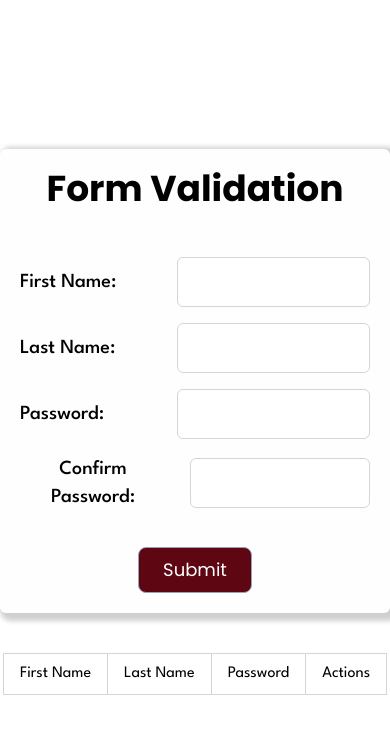
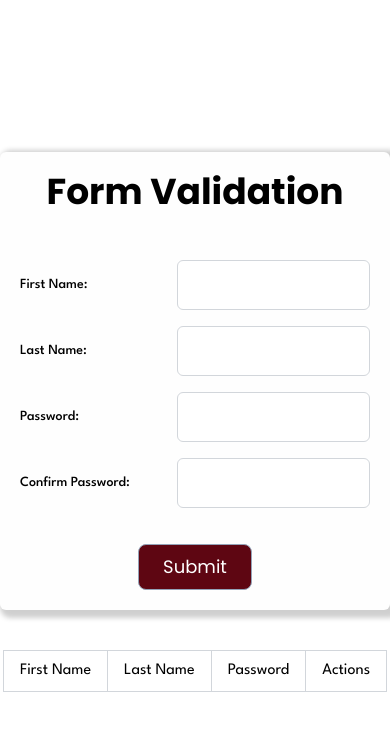
Before and after one commit to Sandeep-508/useForm, a React (Create React App) app: page / in a window 390 px wide. Shown: the top 734 px of the page. Built offline with nearby package versions, Linux system fonts and the light colour scheme; a web font is replaced by a local one.

Commit message:
added changes in layout

```diff
--- a/src/components/RegistrationForm.jsx
+++ b/src/components/RegistrationForm.jsx
@@ -22,8 +22,8 @@ const FormWithTable = () => {
         <div className="flex items-center justify-center min-h-screen flex-col">
             <form onSubmit={handleSubmit(onSubmit)} className="flex bg-[#FEFEFE] shadow-box max-w-[700px] mx-auto p-5 rounded-md items-center gap-4 justify-center flex-col w-full">
                 <h2 className="mb-8 text-4xl font-bold font-Poppins">Form Validation</h2>
-                <div className="flex items-center justify-between gap-6 max-w-[500px] w-full">
-                    <label className="text-xl font-medium font-leagueSpartan">First Name:</label>
+                <div className="flex items-center justify-between gap-2 max-w-[500px] w-full">
+                    <label className="sm:text-xl text-sm font-medium font-leagueSpartan">First Name:</label>
                     <div className="flex items-start flex-col">
                         <input className="p-3 border border-[#D2D6DB] rounded-md w-full font-leagueSpartan font-normal"
                             type="text"
@@ -32,8 +32,8 @@ const FormWithTable = () => {
                         {errors.firstName && <p className="text-red-700 text-xs font-leagueSpartan">{errors.firstName.message}</p>}
                     </div>
                 </div>
-                <div className="flex items-center justify-between gap-6 max-w-[500px] w-full">
-                    <label className="text-xl font-medium font-leagueSpartan">Last Name:</label>
+                <div className="flex items-center justify-between gap-2 max-w-[500px] w-full">
+                    <label className="sm:text-xl text-sm font-medium font-leagueSpartan">Last Name:</label>
                     <div className="flex items-start flex-col">
                         <input className="p-3 border border-[#D2D6DB] rounded-md w-full font-leagueSpartan font-normal"
                             type="text"
@@ -42,8 +42,8 @@ const FormWithTable = () => {
                         {errors.lastName && <p className="text-red-700 text-xs font-leagueSpartan">{errors.lastName.message}</p>}
                     </div>
                 </div>
-                <div className="flex items-center justify-between gap-6 max-w-[500px] w-full">
-                    <label className="text-xl font-medium font-leagueSpartan">Password:</label>
+                <div className="flex items-center justify-between gap-2 max-w-[500px] w-full">
+                    <label className="sm:text-xl text-sm font-medium font-leagueSpartan">Password:</label>
                     <div className="flex items-start flex-col">
                         <input className="p-3 border border-[#D2D6DB] rounded-md w-full font-leagueSpartan font-normal"
                             type="password"
@@ -58,8 +58,8 @@ const FormWithTable = () => {
                         {errors.password && <p className="text-red-700 text-xs font-leagueSpartan">{errors.password.message}</p>}
                     </div>
                 </div>
-                <div className="flex items-center justify-between gap-6 max-w-[500px] w-full">
-                    <label className="text-xl font-medium font-leagueSpartan">Confirm Password:</label>
+                <div className="flex items-center justify-between gap-2 max-w-[500px] w-full">
+                    <label className="sm:text-xl text-sm font-medium font-leagueSpartan">Confirm Password:</label>
                     <div className="flex items-start flex-col">
                         <input className="p-3 border border-[#D2D6DB] rounded-md w-full font-leagueSpartan font-normal"
                             type="password"
```
